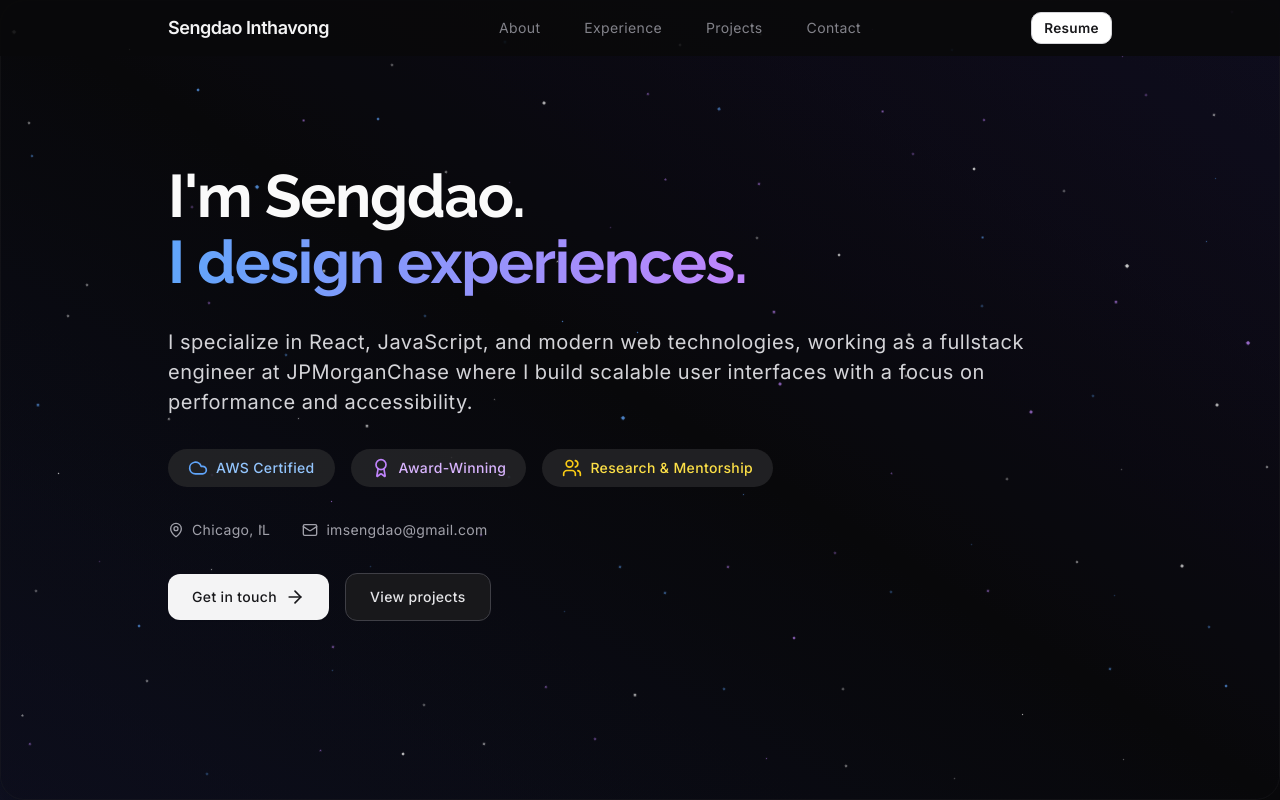
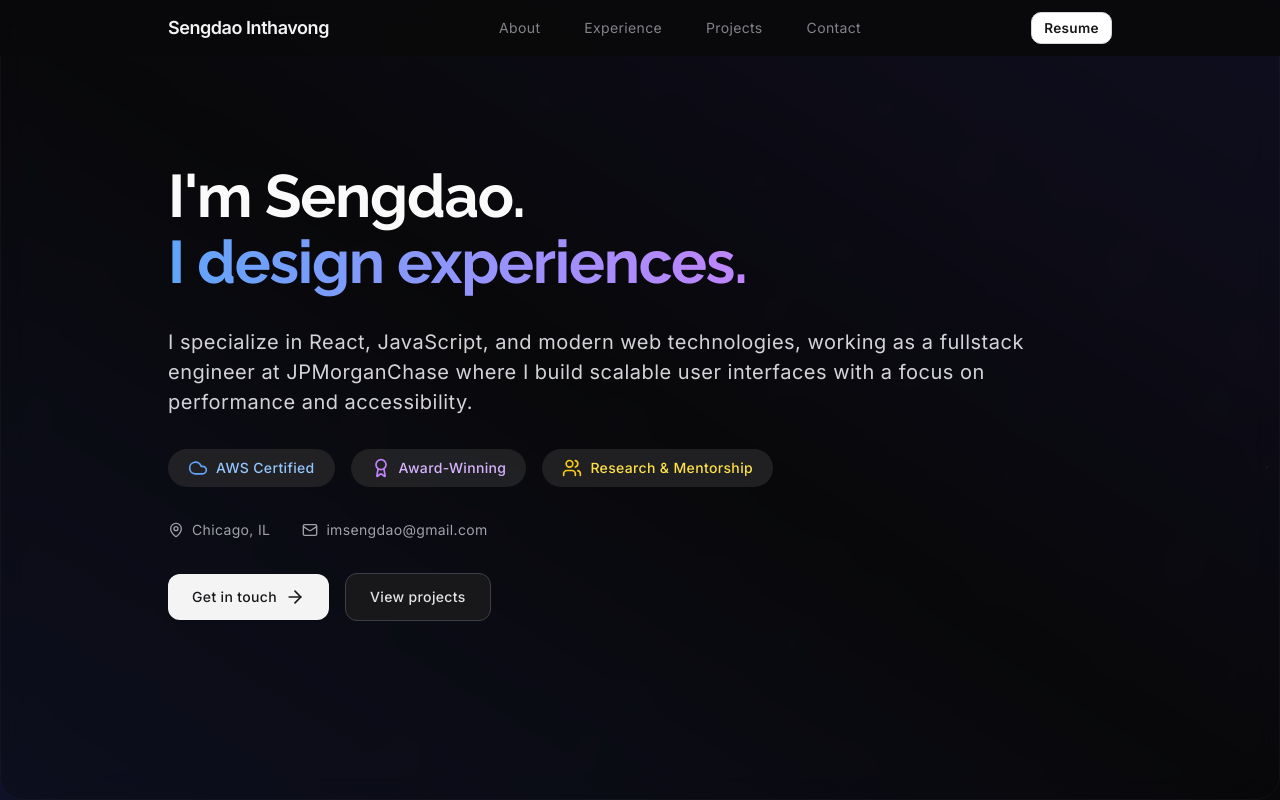
Before and after one commit to SengdowJones/portfolio, a Next.js app: page / in a window 1280 px wide. Shown: the top 800 px of the page. Built offline with nearby package versions, Linux system fonts and the light colour scheme.

Commit message:
Improve background contrast and blur: enhance content readability and visual depth

```diff
--- a/src/components/sections/HeroSection.tsx
+++ b/src/components/sections/HeroSection.tsx
@@ -16,7 +16,7 @@ export default function HeroSection({ onEmailContact, onScrollToProjects }: Hero
       <StarfieldBackground starCount={120} />
 
       {/* Glassmorphism backdrop for entire hero section */}
-      <div className="absolute inset-0 bg-gray-950/20 backdrop-blur-[0.5px] border border-gray-800/30 rounded-2xl shadow-2xl"></div>
+      <div className="absolute inset-0 bg-gray-950/40 backdrop-blur-md border border-gray-800/30 rounded-2xl shadow-2xl"></div>
 
         <div className="w-full relative z-10">
           <div className="flex flex-col items-start text-left space-y-6 sm:space-y-8 pt-8 sm:pt-0">
--- a/src/components/ui/starfield-background.tsx
+++ b/src/components/ui/starfield-background.tsx
@@ -135,9 +135,9 @@ export default function StarfieldBackground({
   return (
     <div className={`absolute inset-0 pointer-events-none ${className}`}>
       {/* Gradient overlays - increased opacity for better content visibility */}
-      <div className="absolute inset-0 bg-gradient-to-br from-gray-950 via-gray-950 to-gray-950 opacity-98"></div>
-      <div className="absolute inset-0 bg-gradient-to-tr from-blue-950/20 via-transparent to-purple-950/20"></div>
-      <div className="absolute inset-0 bg-gradient-to-bl from-cyan-950/15 via-transparent to-indigo-950/15"></div>
+      <div className="absolute inset-0 bg-gradient-to-br from-gray-950 via-gray-950 to-gray-950 opacity-95"></div>
+      <div className="absolute inset-0 bg-gradient-to-tr from-blue-950/30 via-transparent to-purple-950/30"></div>
+      <div className="absolute inset-0 bg-gradient-to-bl from-cyan-950/25 via-transparent to-indigo-950/25"></div>
 
       {/* Stars */}
       {stars.map((star) => (
```
